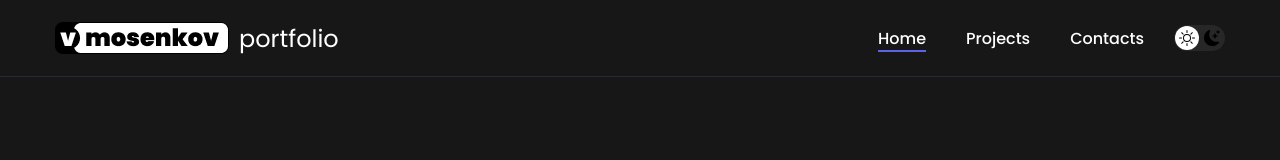
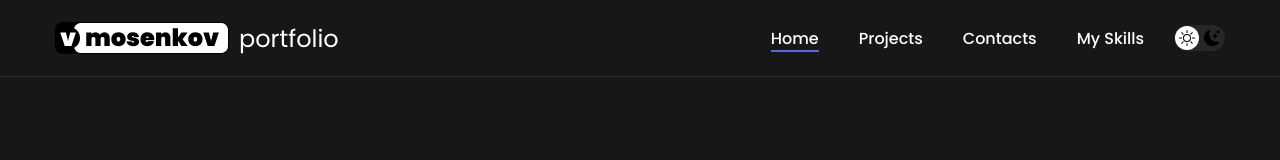
Before and after one commit to vmosenkov/portfolio-react, a React (Create React App) app: page / in a window 1280 px wide. Shown: the top 160 px of the page. Built offline with nearby package versions, Linux system fonts and the light colour scheme.

Commit message:
Update Navbar.jsx

```diff
--- a/src/components/Navbar/Navbar.jsx
+++ b/src/components/Navbar/Navbar.jsx
@@ -37,6 +37,9 @@ const notActiveLink = 'nav-list__link';
                     <li className='nav-list__item'>
                         <NavLink className={ ({ isActive }) => isActive ? activeLink : notActiveLink} to="/contacts" >Contacts</NavLink>
                     </li>
+                    <li className='nav-list__item'>
+                        <NavLink className={ ({ isActive }) => isActive ? activeLink : notActiveLink} to="/myskills" >My Skills</NavLink>
+                    </li>
                 </ul>
             </div>
         </div>
```
